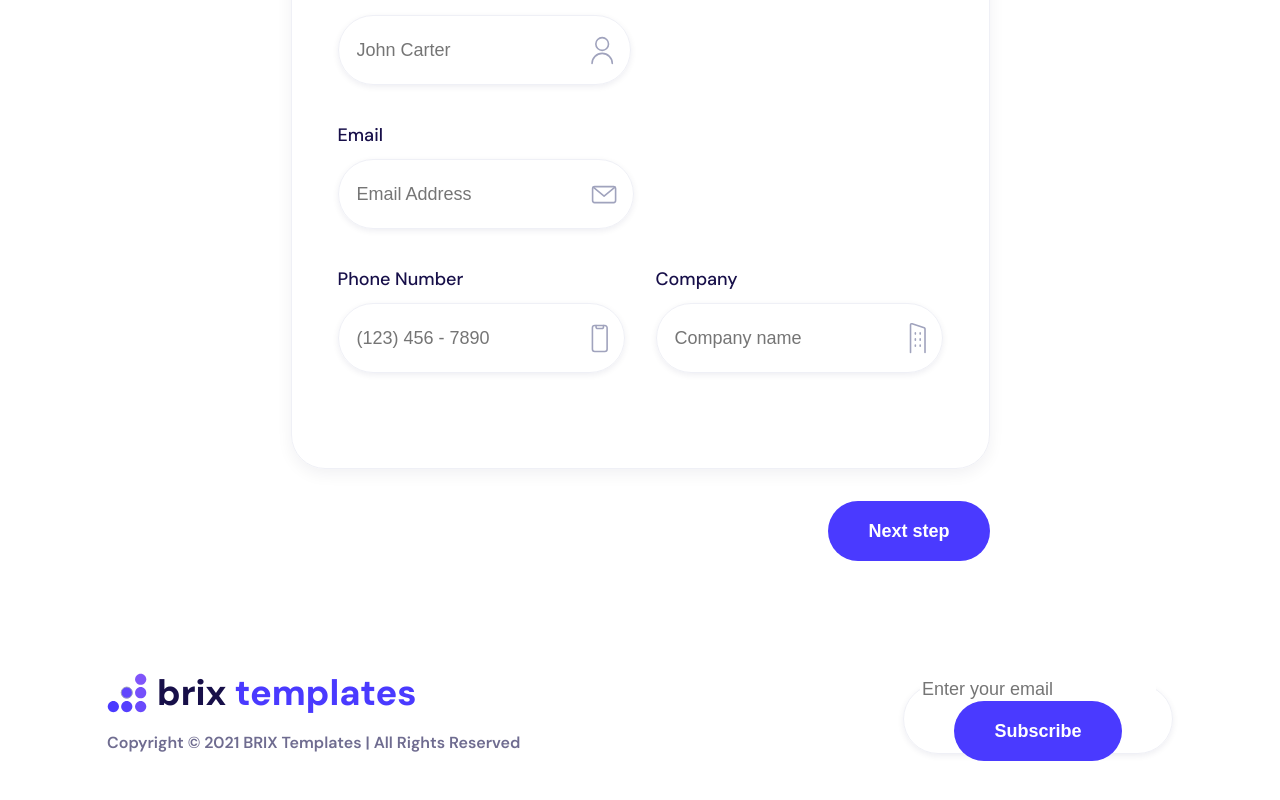
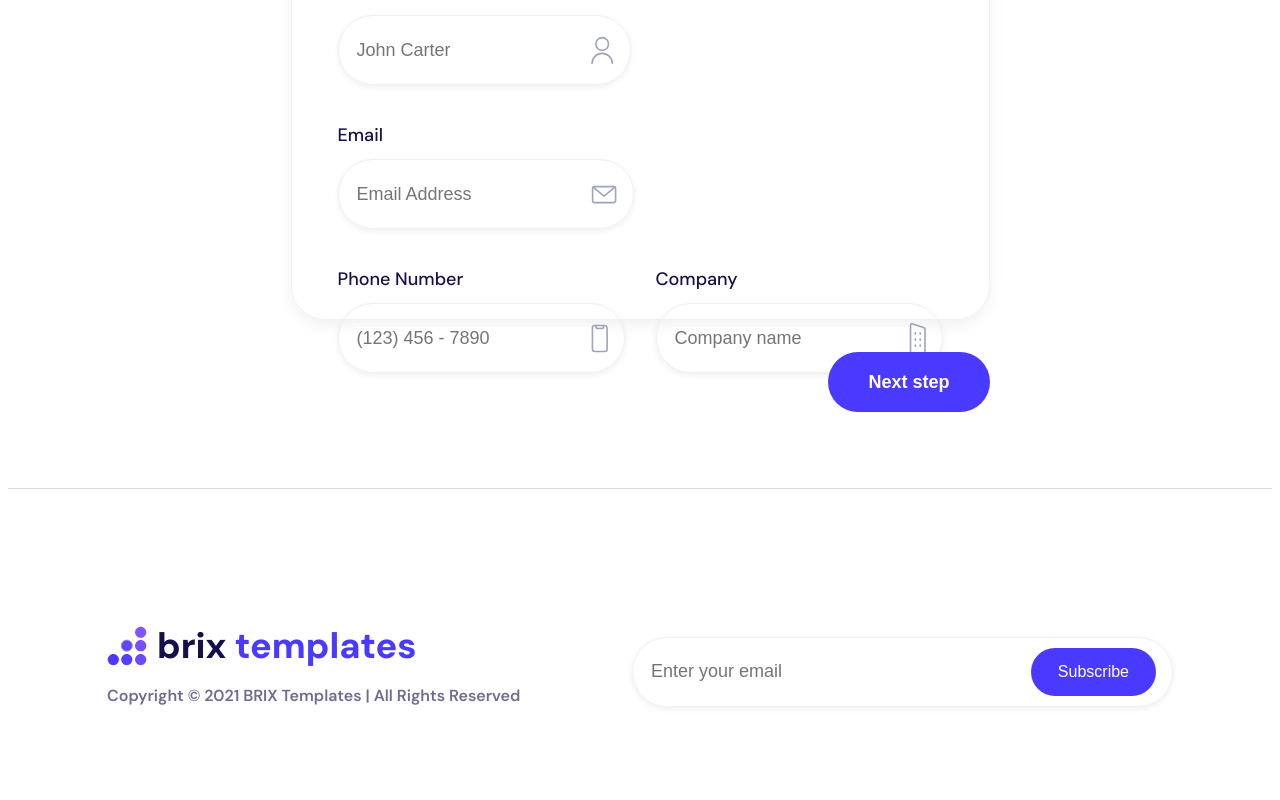
Before and after one commit to Diana1888/Questionnaire-Form, a React (Vite) app: page / in a window 1280 px wide. Shown: the part 660-1460 px from the top of the page. Built offline with nearby package versions, Linux system fonts and the light colour scheme.

Commit message:
Edit layouts

```diff
--- a/src/App.jsx
+++ b/src/App.jsx
@@ -12,6 +12,7 @@ function App() {
     <FormProvider>
       <Multiform />
     </FormProvider>
+    <div className="footer-line"></div>
     <Footer/>
     </div>
   )
--- a/src/components/Footer.jsx
+++ b/src/components/Footer.jsx
@@ -10,10 +10,9 @@ const Footer = () => {
       <Logo />
       <p className="footer-copyright">Copyright © 2021 BRIX Templates | All Rights Reserved</p>
       </div>
-      <div className="input-form" >
-
+      <div className="input-form input-footer" >
         <Input placeholder="Enter your email">
-        <Button label="Subscribe"/>
+        <Button  className="footer-btn" label="Subscribe"/>
         </Input>
 
       </div>
--- a/src/components/Input.jsx
+++ b/src/components/Input.jsx
@@ -1,7 +1,6 @@
 const Input = ({ name, placeholder, value, onChange, children}) => {
   return (
-    <div  >
-
+    <>
       <input
         name={name}
         type="text"
@@ -10,7 +9,7 @@ const Input = ({ name, placeholder, value, onChange, children}) => {
         onChange={onChange}
       />
         {children}
-      </div>
+      </>
   );
 };
 
--- a/src/index.css
+++ b/src/index.css
@@ -1,4 +1,5 @@
 :root {
+  box-sizing: border-box;
 margin: 0;
 padding: 0;
 }
@@ -13,15 +14,27 @@ padding: 0;
   font-family: "DM Sans", sans-serif;
 }
 
-.header, .footer{
+.header{
   display: flex;
   justify-content: space-between;
   align-items: center;
   padding: 32px 99px;
 }
 
-.footer-input{
+.footer{
   display: flex;
+  justify-content: space-between;
+  align-items: center;
+  padding: 57px 99px;
+}
+
+.footer-line{
+  flex-grow: 1;
+  border-bottom: #d9dbe9 solid 1px;
+}
+
+.input-footer{
+  min-width: 507px;
 }
 
 .logotype{
@@ -56,6 +69,14 @@ padding: 0;
   line-height: 20px;
   font-weight: 700;
   cursor: pointer;
+}
+
+
+.footer-btn{
+  padding: 15px 27px;
+  font-size: 16px;
+  line-height: 18px;
+  font-weight: 500;
 }
 
 .footer-logo{
@@ -198,6 +219,7 @@ input:focus{
   text-align: left;
   margin-bottom: 32px;
   margin-top: 42px;
+  height: 492px;
 }
 
 .form-steps{
```
